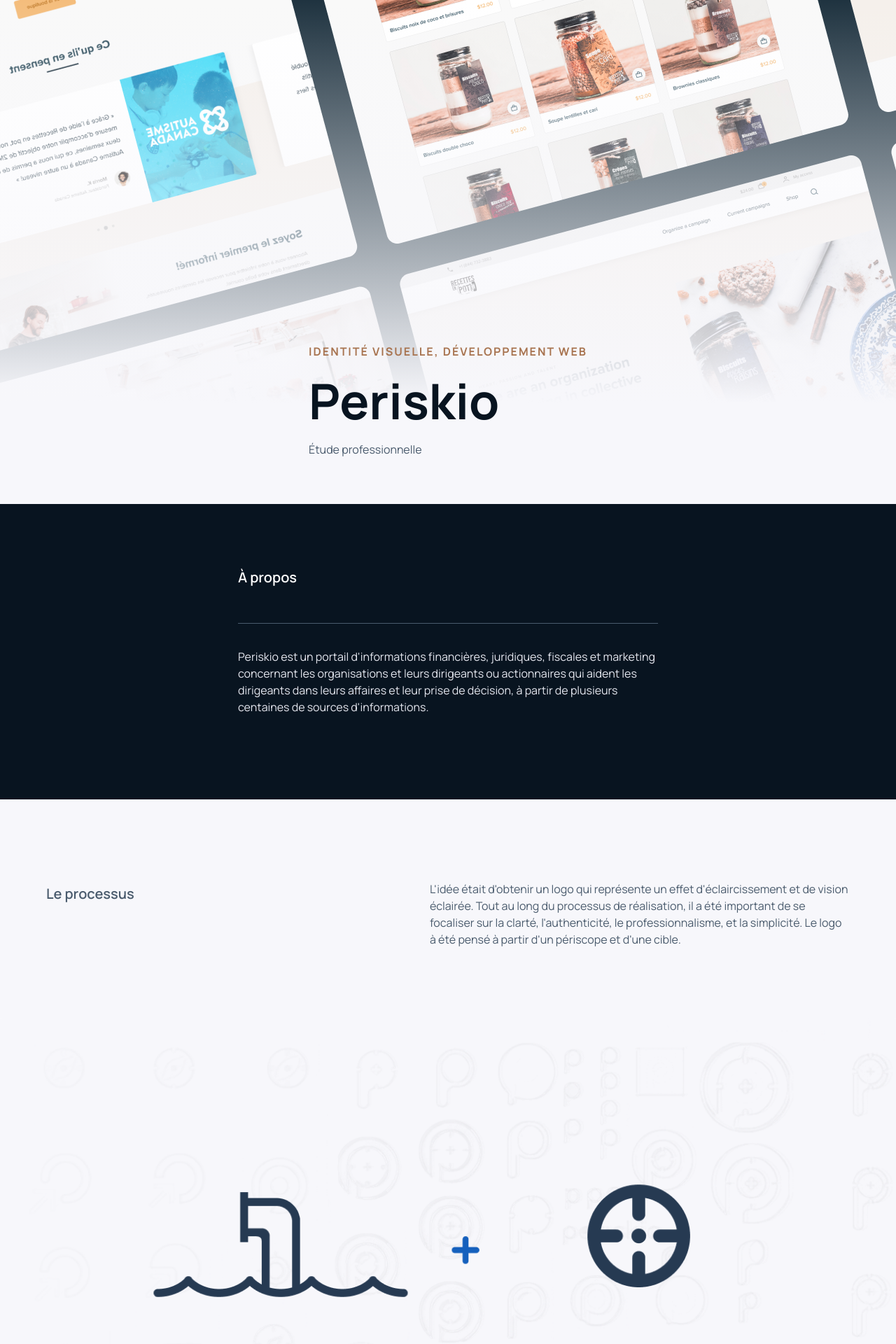
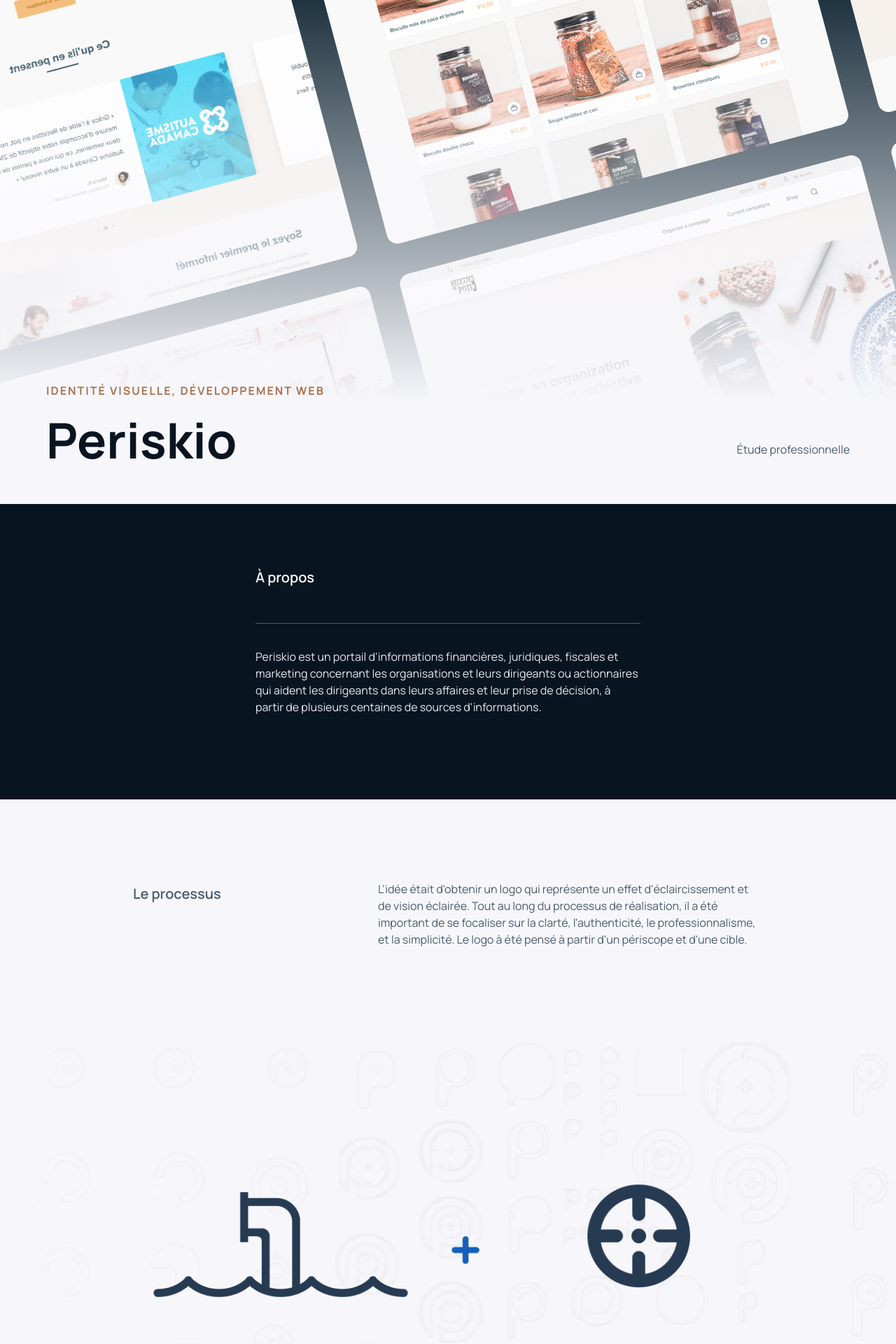
Before and after one commit to lucasjoliveau/portfolio, a PHP site: page /case-studies/periskio.html in a window 1280 px wide. Shown: the top 1920 px of the page at 70% size. Run offline with PHP 8.4, Linux system fonts and the light colour scheme; style sheets or scripts are compiled from the project's sources; some libraries are stand-ins or nearby versions.

Commit message:
Modify hero of case studies

```diff
--- a/src/case-studies/periskio.html
+++ b/src/case-studies/periskio.html
@@ -18,10 +18,12 @@
     <section class="case-hero case-hero-periskio" data-scroll-section>
         <div class="wrapper wrap">
             <div class="case-hero-title">
+                <div>
                     <p class="subtitle">Identité visuelle, développement web</p>
                     <h1>Periskio</h1>
                 </div>
                 <p>Étude professionnelle</p>
+            </div>
         </div>
     </section>
 
@@ -64,15 +66,19 @@
     </div>
 
     <!--COLOR PALETTE-->
-    <div class="wrapper wrap case-text-1">
+    <div class="wrapper wrap">
+        <div class="case-text-1">
             <p class="bold-text">Palette de couleurs</p>
             <div class="paragraph">
                 <p>Le bleu foncé représente le côté sombre d'un océan profond, dans lequel se trouve un tas de données
-                désorganisées. La couleur jaune apporte ainsi une impression de lumière qui représente l'éclaircissement
+                    désorganisées. La couleur jaune apporte ainsi une impression de lumière qui représente
+                    l'éclaircissement
                     dans la prise de décisions.</p>
-            <p>Le choix du bleu et du jaune est donc parfaitement adapté à Periskio, qui souhaite informer les prises de
+                <p>Le choix du bleu et du jaune est donc parfaitement adapté à Periskio, qui souhaite informer les
+                    prises de
                     décisions de ses clients au travers les données tirés de cet océan profond afin de les restructurer
                     pour assurer une utilisation efficace.</p>
+            </div>
         </div>
         <ul class="color-palette">
             <li class="color-palette-periskio-1">
@@ -105,12 +111,13 @@
                 décisions de ses clients au travers les données tirés de cet océan profond afin de les restructurer
                 pour assurer une utilisation efficace.</p>
         </div>
-        <div class="case-img-3">
+
+    </div>
+    <div class="wrapper wrap case-img-3">
         <img src="../images/case-studies/periskio/case-study-periskio-mockup-1.png"
              alt="Mockup du logo Periskio sur une feuille en papier">
         <img src="../images/case-studies/periskio/case-study-periskio-mockup-2.png"
              alt="Mockup du logo Periskio sur une carte">
-        </div>
     </div>
 
     <!--TYPOGRAPHY-->
@@ -207,7 +214,7 @@
                     le contenu et structurer le site web selon la stratégie du client.</p>
             </div>
         </div>
-        <div class="case-img-3">
+        <div class="case-img-5">
             <img src="../images/case-studies/periskio/case-study-periskio-mockup-ipad.png"
                  alt="Mockup d'un iPad sur la fenêtre de connexion du site web Periskio">
             <img src="../images/case-studies/periskio/case-study-periskio-mockup-macbook.png"
--- a/src/scss/components/_case-color.scss
+++ b/src/scss/components/_case-color.scss
@@ -4,9 +4,9 @@
 
   li {
     border-radius: 3px;
+    width: 100%;
     padding: 20px;
     margin: 20px 0;
-    max-width: 335px;
 
     p {
       margin: 5px 0;
@@ -46,3 +46,25 @@
     }
   }
 }
+
+
+// Small viewport 640px
+@media screen and (min-width: $vw-small) {
+  .color-palette {
+    display: flex;
+    flex-wrap: wrap;
+    justify-content: center;
+
+    li {
+      margin: 10px;
+      max-width: 335px;
+    }
+  }
+}
+
+// Tablet viewport 820px
+@media screen and (min-width: $vw-medium) {
+  .color-palette {
+    justify-content: left;
+  }
+}
--- a/src/scss/components/_case-hero.scss
+++ b/src/scss/components/_case-hero.scss
@@ -1,20 +1,30 @@
 .case-hero {
-  height: 90vh;
-  display: flex;
-  align-items: flex-end;
-
   .wrapper {
-    margin-bottom: 50px;
+    height: 90vh;
     display: flex;
-    flex-direction: column;
+    align-items: flex-end;
 
     h1 {
       margin: 0;
       color: $color-1;
     }
+
+    .case-hero-title {
+      width: 100%;
+      margin-bottom: 50px;
+    }
   }
 }
 
 .case-hero-periskio {
-  background:  linear-gradient(360deg, #F7F7FB 20%, rgba(247, 247, 251, 0) 100%), url("../images/case-studies/case-study-hero-recettes-en-pot.png");
+  background: linear-gradient(360deg, #F7F7FB 20%, rgba(247, 247, 251, 0) 100%), url("../images/case-studies/case-study-hero-recettes-en-pot.png");
 }
+
+// Small viewport 640px
+@media screen and (min-width: $vw-small) {
+  .case-hero-title {
+    display: flex;
+    justify-content: space-between;
+    align-items: flex-end;
+  }
+}
--- a/src/scss/components/_case-icons.scss
+++ b/src/scss/components/_case-icons.scss
@@ -3,9 +3,10 @@
   list-style: none;
 
   li {
+    max-width: 335px;
     display: flex;
     align-items: center;
-    margin: 30px 0;
+    margin: 10px 0;
 
     img {
       margin-right: 50px;
@@ -13,3 +14,37 @@
     }
   }
 }
+
+// Small viewport 640px
+@media screen and (min-width: $vw-small) {
+  .case-icons-list {
+    display: flex;
+    justify-content: space-between;
+    flex-wrap: wrap;
+
+    li {
+      width: 200px;
+      display: flex;
+      flex-direction: column;
+      justify-content: center;
+      align-items: center;
+
+      img {
+        margin: 0;
+      }
+
+      p {
+        max-width: 200px;
+        text-align: center;
+      }
+    }
+  }
+}
+
+// Tablet viewport 820px
+@media screen and (min-width: $vw-medium) {
+  .case-icons-list {
+    display: flex;
+    flex-wrap: wrap;
+  }
+}
--- a/src/scss/components/_case-illustrations.scss
+++ b/src/scss/components/_case-illustrations.scss
@@ -4,3 +4,16 @@
     padding: 30px;
   }
 }
+
+// Small viewport 640px
+@media screen and (min-width: $vw-small) {
+  .illustrations-list {
+    display: flex;
+    flex-wrap: wrap;
+    justify-content: center;
+
+    img {
+      width: 300px;
+    }
+  }
+}
--- a/src/scss/components/_case-img.scss
+++ b/src/scss/components/_case-img.scss
@@ -2,6 +2,12 @@
   background: $color-7;
   padding-top: 70px;
   padding-bottom: 70px;
+  margin: auto;
+  display: flex;
+
+  img {
+    max-width: 800px;
+  }
 }
 
 .case-img-2 {
@@ -21,3 +27,37 @@
     border-radius: 0;
   }
 }
+
+.case-img-5 {
+  display: flex;
+  flex-direction: column;
+
+  img {
+    margin: 50px auto;
+    max-width: 700px;
+  }
+}
+
+
+
+// Small viewport 640px
+@media screen and (min-width: $vw-small) {
+  .case-img-3 {
+    width: 100%;
+    display: flex;
+    justify-content: space-between;
+
+    img {
+      width: 48%;
+    }
+  }
+
+  .case-img-4 {
+    width: 100%;
+    display: flex;
+
+    img {
+      width: 50%;
+    }
+  }
+}
--- a/src/scss/components/_case-text-1.scss
+++ b/src/scss/components/_case-text-1.scss
@@ -1,5 +1,6 @@
 .case-text-1 {
-  margin-top: 100px;
+  margin: 100px auto;
+  max-width: 900px;
 
   .bold-text {
     font-weight: $fw-semibold;
@@ -8,6 +9,7 @@
 
   p {
     margin-bottom: 50px;
+    max-width: 550px;
   }
 
   hr {
@@ -18,6 +20,7 @@
 }
 
 .case-dark-bg {
+  max-width: unset;
   margin-top: 0;
   background: $color-1;
   padding-top: 70px;
@@ -32,22 +35,13 @@
   }
 }
 
-// Small viewport 640px
-@media screen and (min-width: $vw-small) {
+// Tablet viewport 820px
+@media screen and (min-width: $vw-medium) {
   .case-text-1 {
     display: flex;
     justify-content: space-between;
     margin-bottom: 50px;
 
-    .paragraph {
-      max-width: 400px;
-    }
-  }
-}
-
-// Tablet viewport 820px
-@media screen and (min-width: $vw-medium) {
-  .case-text-1 {
     .paragraph {
       max-width: 500px;
     }
```
Lines whose indentation alone changed are shown as unchanged.
